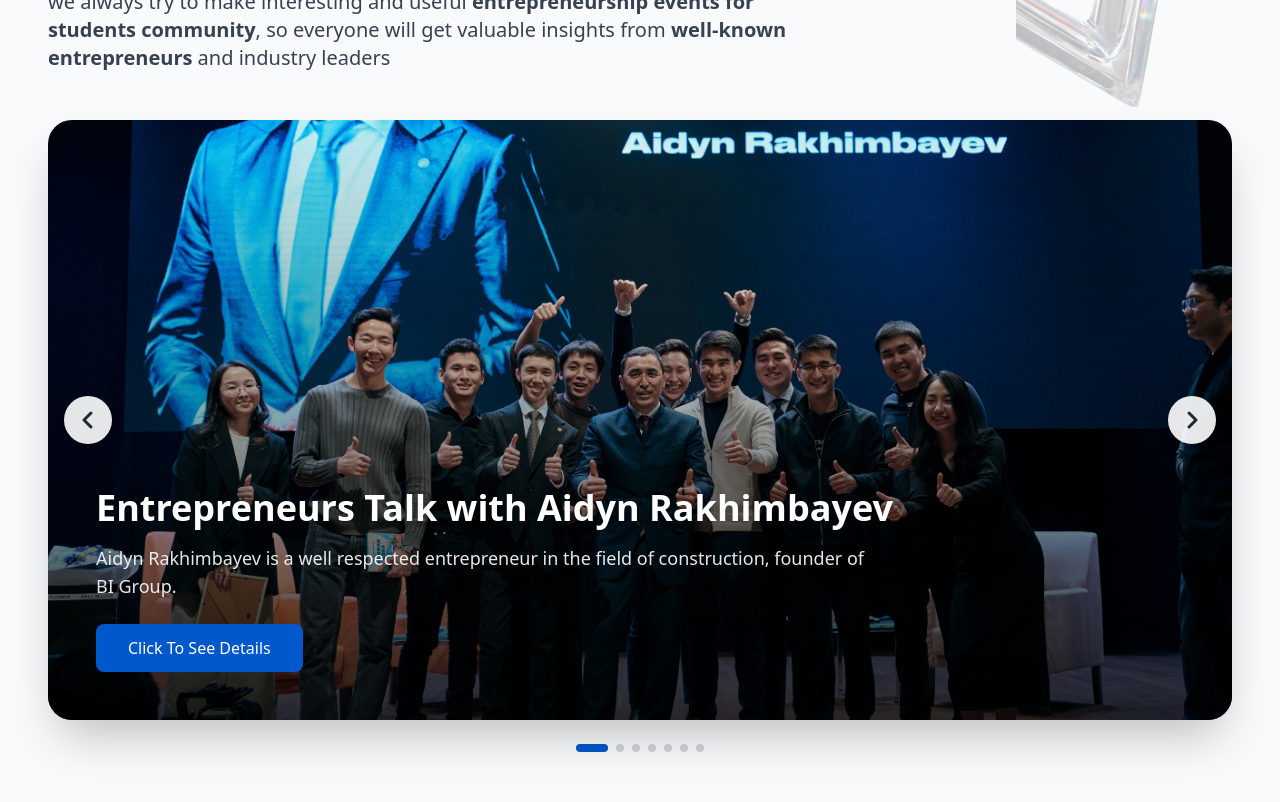
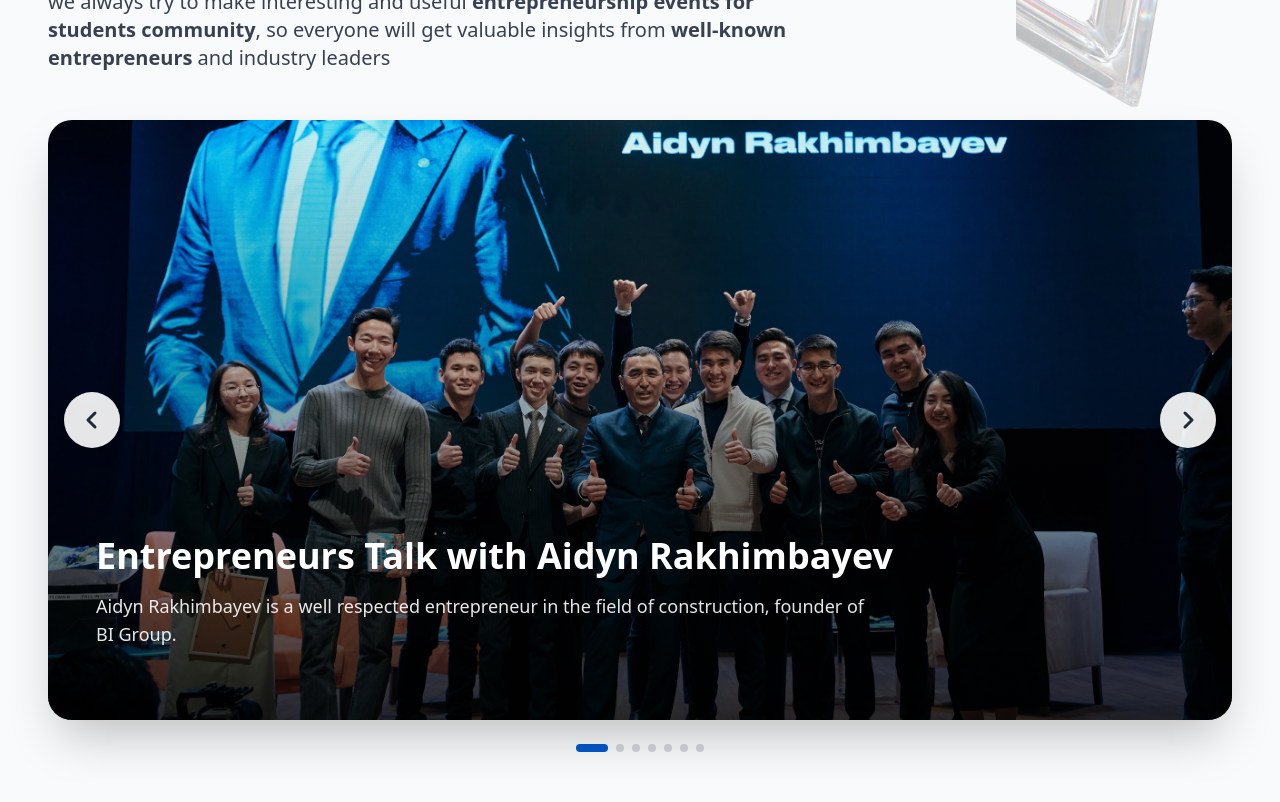
Before and after one commit to yerdaulet-damir/nexus, a Next.js app: page / in a window 1280 px wide. Shown: the part 1520-2322 px from the top of the page. Built offline with nearby package versions, Linux system fonts and the light colour scheme.

Commit message:
speed of loading

```diff
--- a/app/components/EventCarousel.tsx
+++ b/app/components/EventCarousel.tsx
@@ -1,61 +1,104 @@
 "use client";
 
-import { useState } from "react";
+import { useState, useEffect } from "react";
 import Image from "next/image";
 import { events } from "../data/events";
 
 export default function EventCarousel() {
   const [currentIndex, setCurrentIndex] = useState(0);
+  const [isTransitioning, setIsTransitioning] = useState(false);
 
   const nextSlide = () => {
+    if (!isTransitioning) {
+      setIsTransitioning(true);
       setCurrentIndex((prev) => (prev + 1) % events.length);
+      setTimeout(() => setIsTransitioning(false), 300);
+    }
   };
 
   const prevSlide = () => {
+    if (!isTransitioning) {
+      setIsTransitioning(true);
       setCurrentIndex((prev) => (prev - 1 + events.length) % events.length);
+      setTimeout(() => setIsTransitioning(false), 300);
+    }
   };
 
   const currentEvent = events[currentIndex];
 
+  // Предзагрузка соседних изображений для мгновенного переключения
+  const nextIndex = (currentIndex + 1) % events.length;
+  const prevIndex = (currentIndex - 1 + events.length) % events.length;
+
+  // Клавиатурная навигация (стрелки влево/вправо)
+  useEffect(() => {
+    const handleKeyPress = (e: KeyboardEvent) => {
+      if (e.key === "ArrowLeft") prevSlide();
+      if (e.key === "ArrowRight") nextSlide();
+    };
+
+    window.addEventListener("keydown", handleKeyPress);
+    return () => window.removeEventListener("keydown", handleKeyPress);
+  }, [currentIndex, isTransitioning]);
+
   return (
     <div className="relative">
-      <div className="relative rounded-3xl overflow-hidden shadow-2xl group cursor-pointer">
-        <a
-          href={currentEvent.photo_url}
-          target="_blank"
-          rel="noopener noreferrer"
-          className="block relative h-[500px] lg:h-[600px]"
+      <div className="relative rounded-3xl overflow-hidden shadow-2xl">
+        <div className="relative h-[500px] lg:h-[600px]">
+          {/* Текущее изображение */}
+          <div
+            className={`transition-opacity duration-300 ${
+              isTransitioning ? "opacity-0" : "opacity-100"
+            }`}
           >
             <Image
               src={currentEvent.image}
               alt={currentEvent.title}
               fill
-            className="object-cover transition-transform duration-300 group-hover:scale-105"
+              className="object-cover"
+              quality={85}
+              sizes="(max-width: 768px) 100vw, 80vw"
+              priority
             />
+          </div>
+
+          {/* Предзагрузка следующих изображений (невидимые) */}
+          <div className="hidden">
+            <Image
+              src={events[nextIndex].image}
+              alt="preload"
+              width={1200}
+              height={800}
+              quality={85}
+            />
+            <Image
+              src={events[prevIndex].image}
+              alt="preload"
+              width={1200}
+              height={800}
+              quality={85}
+            />
+          </div>
+
           <div className="absolute inset-0 bg-gradient-to-t from-black/80 via-black/30 to-transparent" />
 
-          <div className="absolute bottom-0 left-0 right-0 p-8 lg:p-12 text-white">
+          <div className="absolute bottom-0 left-0 right-0 p-8 lg:p-12 text-white z-10">
             <h3 className="text-3xl lg:text-4xl font-bold mb-4">
               {currentEvent.title}
             </h3>
             <p className="text-base lg:text-lg mb-6 max-w-3xl opacity-90">
               {currentEvent.description}
             </p>
-            <span className="inline-block bg-nexus-blue hover:bg-blue-700 text-white px-8 py-3 rounded-lg font-medium transition">
-              Click To See Details
-            </span>
           </div>
-        </a>
+        </div>
+      </div>
 
       {/* Navigation Arrows */}
       <button
-          onClick={(e) => {
-            e.preventDefault();
-            e.stopPropagation();
-            prevSlide();
-          }}
-          className="absolute left-4 top-1/2 -translate-y-1/2 bg-white/90 hover:bg-white p-3 rounded-full shadow-lg transition z-10"
+        onClick={prevSlide}
+        className="absolute left-4 top-[250px] lg:top-[300px] -translate-y-1/2 bg-white/90 hover:bg-white p-4 rounded-full shadow-lg hover:shadow-xl transition-all z-20 disabled:opacity-50"
         aria-label="Previous event"
+        disabled={isTransitioning}
       >
         <svg
           xmlns="http://www.w3.org/2000/svg"
@@ -74,13 +117,10 @@ export default function EventCarousel() {
       </button>
 
       <button
-          onClick={(e) => {
-            e.preventDefault();
-            e.stopPropagation();
-            nextSlide();
-          }}
-          className="absolute right-4 top-1/2 -translate-y-1/2 bg-white/90 hover:bg-white p-3 rounded-full shadow-lg transition z-10"
+        onClick={nextSlide}
+        className="absolute right-4 top-[250px] lg:top-[300px] -translate-y-1/2 bg-white/90 hover:bg-white p-4 rounded-full shadow-lg hover:shadow-xl transition-all z-20 disabled:opacity-50"
         aria-label="Next event"
+        disabled={isTransitioning}
       >
         <svg
           xmlns="http://www.w3.org/2000/svg"
@@ -97,7 +137,6 @@ export default function EventCarousel() {
           />
         </svg>
       </button>
-      </div>
 
       {/* Dots indicator */}
       <div className="flex justify-center gap-2 mt-6">
--- a/app/components/TeamCarousel.tsx
+++ b/app/components/TeamCarousel.tsx
@@ -37,6 +37,9 @@ export default function TeamCarousel() {
                   alt={member.name}
                   fill
                   className="object-cover"
+                  quality={80}
+                  sizes="(max-width: 768px) 280px, 320px"
+                  loading="lazy"
                 />
               </div>
               <div className="bg-nexus-blue text-white p-6 flex-1 flex items-center">
--- a/app/page.tsx
+++ b/app/page.tsx
@@ -30,6 +30,8 @@ export default function Home() {
             fill
             className="object-cover"
             priority
+            quality={85}
+            sizes="100vw"
           />
           <div className="absolute inset-0 bg-gradient-to-t from-nexus-blue/80 via-nexus-blue/40 to-transparent" />
 
@@ -65,6 +67,8 @@ export default function Home() {
             alt=""
             fill
             className="object-contain object-right-bottom"
+            loading="lazy"
+            quality={75}
           />
         </div>
 
@@ -114,6 +118,8 @@ export default function Home() {
             alt=""
             fill
             className="object-contain object-right-top"
+            loading="lazy"
+            quality={70}
           />
         </div>
 
@@ -140,6 +146,8 @@ export default function Home() {
             alt=""
             fill
             className="object-contain object-right-bottom"
+            loading="lazy"
+            quality={70}
           />
         </div>
 
--- a/next.config.mjs
+++ b/next.config.mjs
@@ -1,8 +1,13 @@
 /** @type {import('next').NextConfig} */
 const nextConfig = {
   images: {
-    unoptimized: true,
+    formats: ['image/webp', 'image/avif'],
+    deviceSizes: [640, 750, 828, 1080, 1200, 1920],
+    imageSizes: [16, 32, 48, 64, 96, 128, 256, 384],
+    minimumCacheTTL: 60,
   },
+  // Compression
+  compress: true,
 };
 
 export default nextConfig;
```
Also changed, not shown: 2 other files (tests, documents, lock files or other folders). Lines whose indentation alone changed are shown as unchanged.
